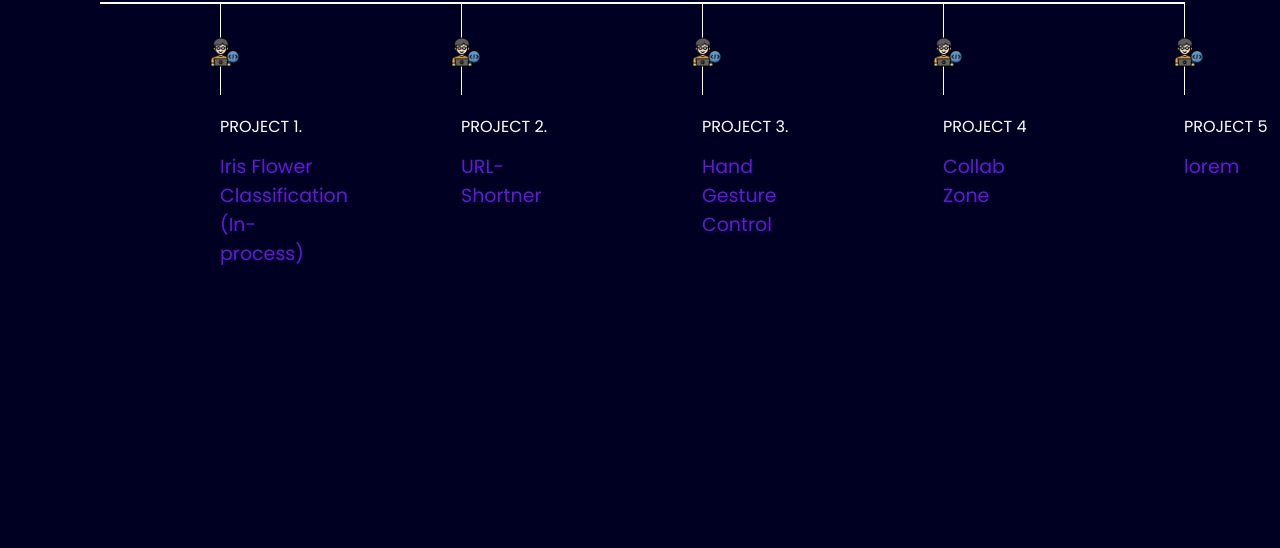
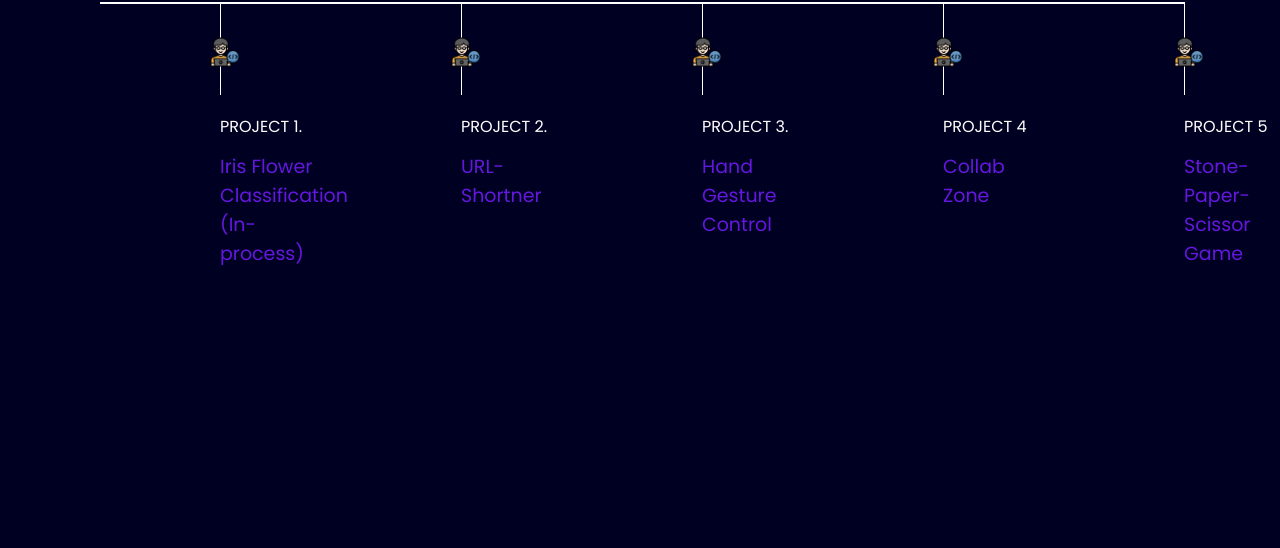
Before and after one commit to kavya1b1/Portfolio, a plain HTML site: page index.html in a window 1280 px wide. Shown: the part 1931-2479 px from the top of the page. Drawn offline with nearby package versions, Linux system fonts and the light colour scheme.

Commit message:
Update index.html

```diff
--- a/index.html
+++ b/index.html
@@ -151,7 +151,7 @@
 
                     </div>
                     <div class="verticle-disc">
-                        lorem
+                        Stone-Paper-Scissor Game
                     </div>
                 </div>
 
```
